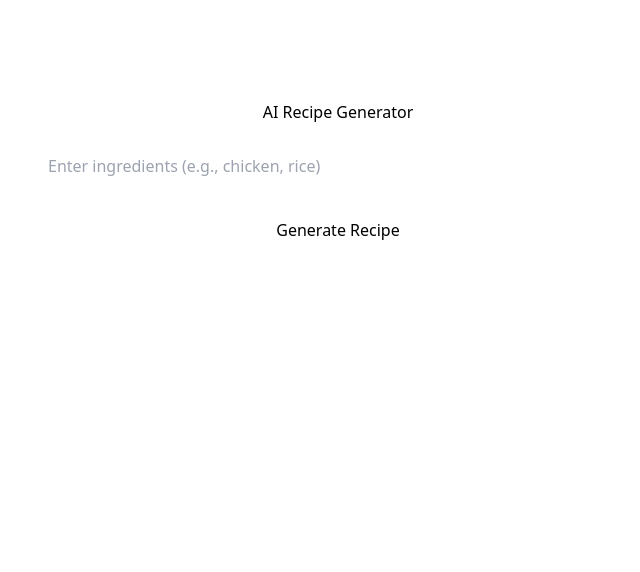
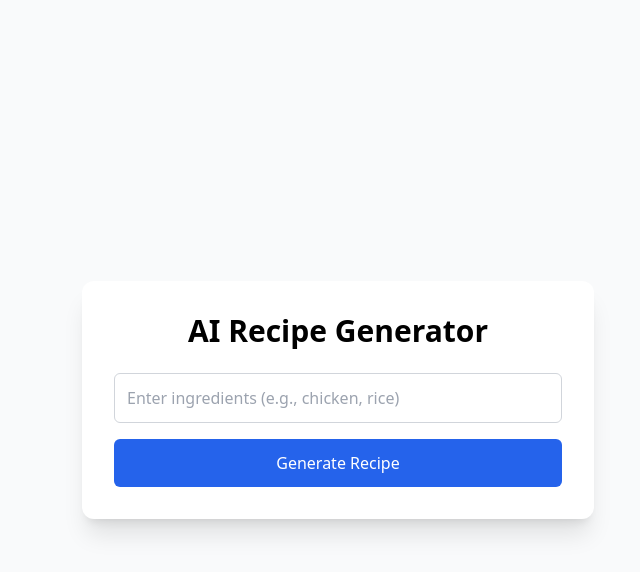
Before and after one commit to pritamwaniparul/ai-recipe-generator, a React (Vite) app: page / in a window 1280 px wide. Shown: the top 572 px of the page, without its empty margins (302-942 px from the left). Built offline with nearby package versions, Linux system fonts and the light colour scheme.

Commit message:
updating UI

```diff
--- a/src/App.tsx
+++ b/src/App.tsx
@@ -128,47 +128,46 @@ function App() {
   const [recipe, setRecipe] = useState("");
 
   const generateRecipe = () => {
-    setRecipe(`Recipe for: ${ingredients} will appear here.`);
+    setRecipe(`Recipe for "${ingredients}" will appear here.`);
   };
 
   return (
-    <div style={{
-      maxWidth: "600px",
-      margin: "100px auto",
-      textAlign: "center"
-    }}>
+    <div className="min-h-screen bg-gray-50 flex items-center justify-center px-4">
 
-      <h1>AI Recipe Generator</h1>
+      <div className="bg-white shadow-xl rounded-xl p-8 w-full max-w-lg">
 
+        {/* Title */}
+        <h1 className="text-3xl font-semibold text-center mb-6">
+          AI Recipe Generator
+        </h1>
+
+        {/* Input */}
         <input
           type="text"
           placeholder="Enter ingredients (e.g., chicken, rice)"
           value={ingredients}
           onChange={(e) => setIngredients(e.target.value)}
-        style={{
-          width: "100%",
-          padding: "10px",
-          marginTop: "20px",
-          fontSize: "16px"
-        }}
+          className="w-full border border-gray-300 rounded-md p-3 focus:outline-none focus:ring-2 focus:ring-blue-500"
         />
 
+        {/* Button */}
         <button
           onClick={generateRecipe}
-        style={{
-          marginTop: "20px",
-          padding: "10px 20px",
-          fontSize: "16px"
-        }}
+          className="w-full mt-4 bg-blue-600 text-white py-3 rounded-md hover:bg-blue-700 transition"
         >
           Generate Recipe
         </button>
 
-      <p style={{ marginTop: "30px" }}>
-        {recipe}
-      </p>
+        {/* Output */}
+        {recipe && (
+          <div className="mt-6 bg-gray-100 p-4 rounded-md">
+            <p className="text-gray-700">{recipe}</p>
+          </div>
+        )}
+
+      </div>
     </div>
   );
 }
 
-export default App
+export default App;
```
Lines whose indentation alone changed are shown as unchanged.
